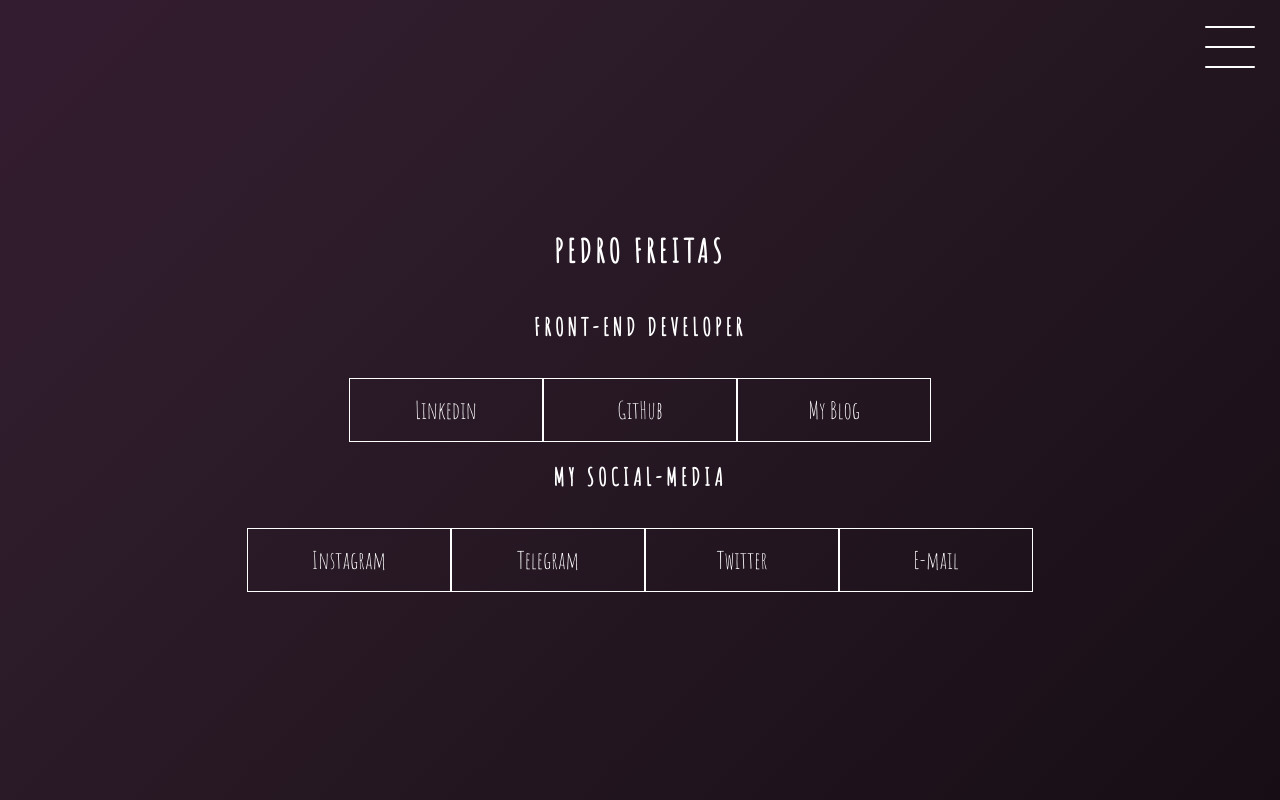
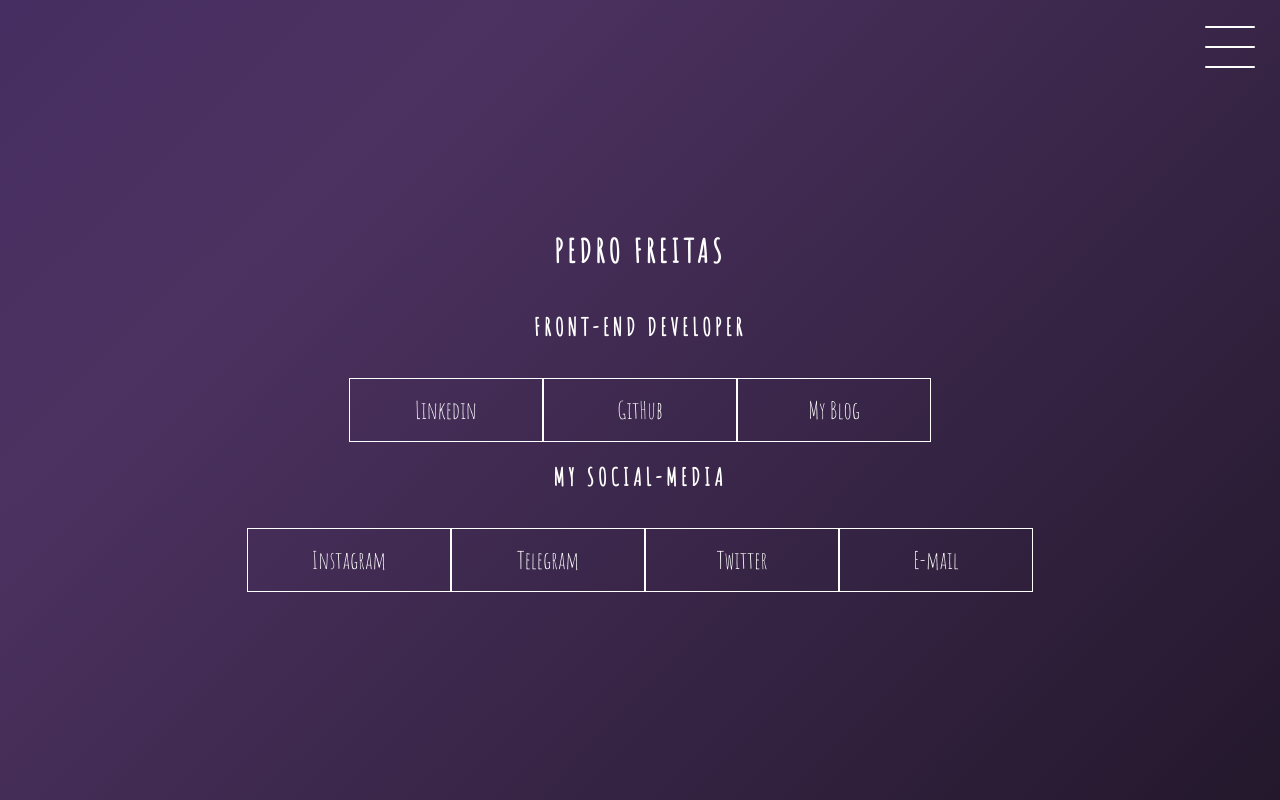
Before and after one commit to Henkef2/Desafio1-WebSite, a plain HTML site: page index.html in a window 1280 px wide. Shown: the top 800 px of the page. Drawn offline with Linux system fonts and the light colour scheme.

Commit message:
Update style.css

```diff
--- a/style.css
+++ b/style.css
@@ -12,7 +12,7 @@
 .header-wrapper{
     height: 100vh;
     width: 100%;
-    background: linear-gradient(-45deg, #050404, #2E1C2B, #4A1942, #893168);
+    background: linear-gradient(-45deg, #050404, #4c3261, #2e1a64, #573189);
     background-size: 400% 400%;
     display: flex;
     flex-direction: column;
```
